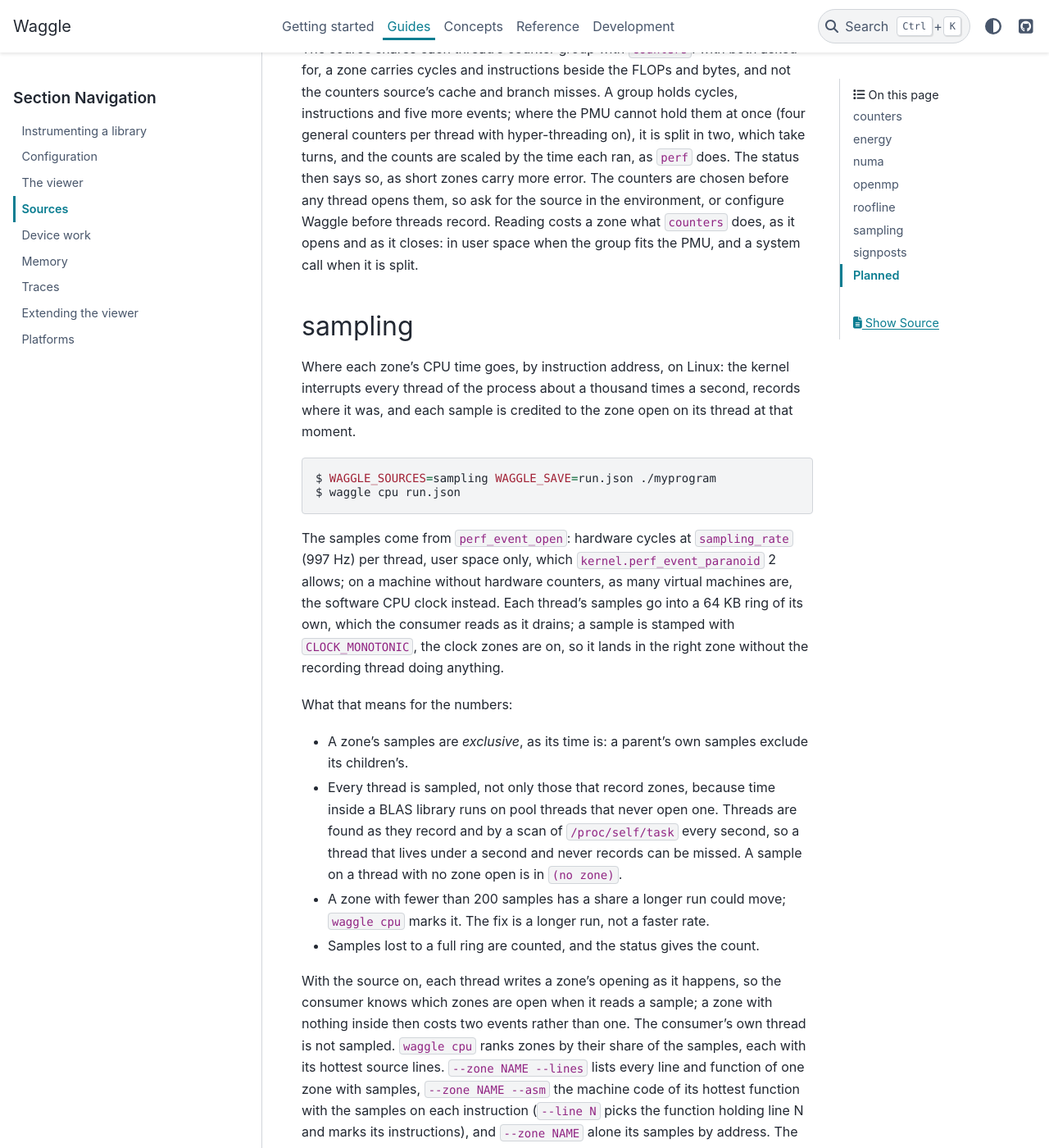
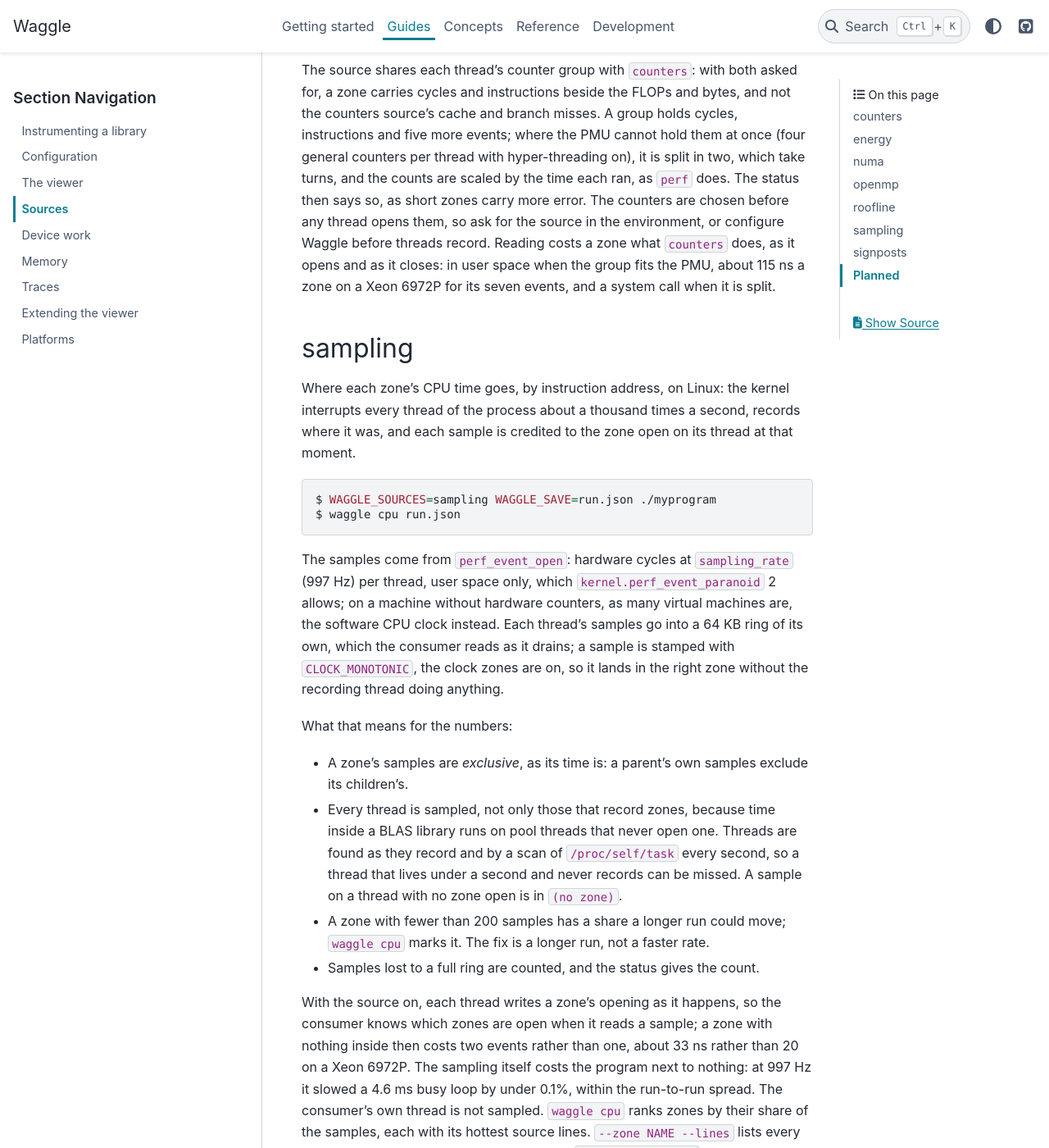
Before and after one commit to Einsums/Waggle, a Sphinx documentation site: the page built from docs/guides/sources.rst, in a window 1280 px wide and 1400 px high, scrolled down 5855 px. Shown: the whole window at 82% size. Built offline with Sphinx 7.4.7 and the PyData theme 0.15.4, drawn with Linux system fonts in a browser that asks for light colours; pages that are not in the unit, such as notebooks, are missing from menus; some of the changed text lies outside the part shown.

Commit message:
docs(sources): what each CPU source costs a zone, measured on a node to itself
Xeon 6972P, Slurm job 14131076, three rounds agreeing within 1 ns: a zone costs 20 ns plain,
88 ns with counters (rdpmc), 114 ns with roofline, 33 ns with sampling or numa (the eager push);
sampling at 997 Hz slows a busy loop by under 0.1%.

```diff
--- a/docs/guides/sources.rst
+++ b/docs/guides/sources.rst
@@ -42,7 +42,7 @@
   A virtual Mac has no counters, and says so.
 * **Windows**: none yet.
 
-On x86-64 Linux a thread reads its counters in user space, with ``rdpmc``, about 30 ns a reading, so a counted zone costs about 100 ns against about 20 for an uncounted one (Xeon 6972P).
+On x86-64 Linux a thread reads its counters in user space, with ``rdpmc``, about 30 ns a reading, so a counted zone costs about 90 ns against about 20 for an uncounted one (Xeon 6972P, a node to itself).
 Where the kernel does not allow that (``/sys/bus/event_source/devices/cpu/rdpmc`` at 0, software events), when the counters share the PMU in turns, or for a moment when the kernel has moved one off it, a reading is a system call, a few hundred nanoseconds, and a counted zone costs about 800 ns; the status says which.
 On macOS a reading is a system call, about 100 ns on an M4, so a counted zone costs about 200 ns.
 That suits zones that last microseconds or more.
@@ -97,7 +97,7 @@
 * **Thread migration**: a thread ran on another node with a zone still open; bind threads (``OMP_PROC_BIND=close``, ``OMP_PLACES=cores``).
 * **No huge pages**: a block of 1 GB or more with under 10% of its pages huge.
 
-With the source on, each thread writes a zone's opening as it happens, as with ``sampling``, so the zone open on a thread is known when it moves.
+With the source on, each thread writes a zone's opening as it happens, as with ``sampling``, so the zone open on a thread is known when it moves: about 33 ns a zone rather than 20 on a Xeon 6972P.
 A block freed without ``WAGGLE_MEM_FREE`` is seen as gone once its pages are unmapped, not as untouched.
 On a machine of one node the source says it is unavailable.
 
@@ -167,7 +167,7 @@
 A group holds cycles, instructions and five more events; where the PMU cannot hold them at once (four general counters per thread with hyper-threading on), it is split in two, which take turns, and the counts are scaled by the time each ran, as ``perf`` does.
 The status then says so, as short zones carry more error.
 The counters are chosen before any thread opens them, so ask for the source in the environment, or configure Waggle before threads record.
-Reading costs a zone what ``counters`` does, as it opens and as it closes: in user space when the group fits the PMU, and a system call when it is split.
+Reading costs a zone what ``counters`` does, as it opens and as it closes: in user space when the group fits the PMU, about 115 ns a zone on a Xeon 6972P for its seven events, and a system call when it is split.
 
 sampling
 ========
@@ -192,7 +192,8 @@
   The fix is a longer run, not a faster rate.
 * Samples lost to a full ring are counted, and the status gives the count.
 
-With the source on, each thread writes a zone's opening as it happens, so the consumer knows which zones are open when it reads a sample; a zone with nothing inside then costs two events rather than one.
+With the source on, each thread writes a zone's opening as it happens, so the consumer knows which zones are open when it reads a sample; a zone with nothing inside then costs two events rather than one, about 33 ns rather than 20 on a Xeon 6972P.
+The sampling itself costs the program next to nothing: at 997 Hz it slowed a 4.6 ms busy loop by under 0.1%, within the run-to-run spread.
 The consumer's own thread is not sampled.
 ``waggle cpu`` ranks zones by their share of the samples, each with its hottest source lines.
 ``--zone NAME --lines`` lists every line and function of one zone with samples, ``--zone NAME --asm`` the machine code of its hottest function with the samples on each instruction (``--line N`` picks the function holding line N and marks its instructions), and ``--zone NAME`` alone its samples by address.
```
